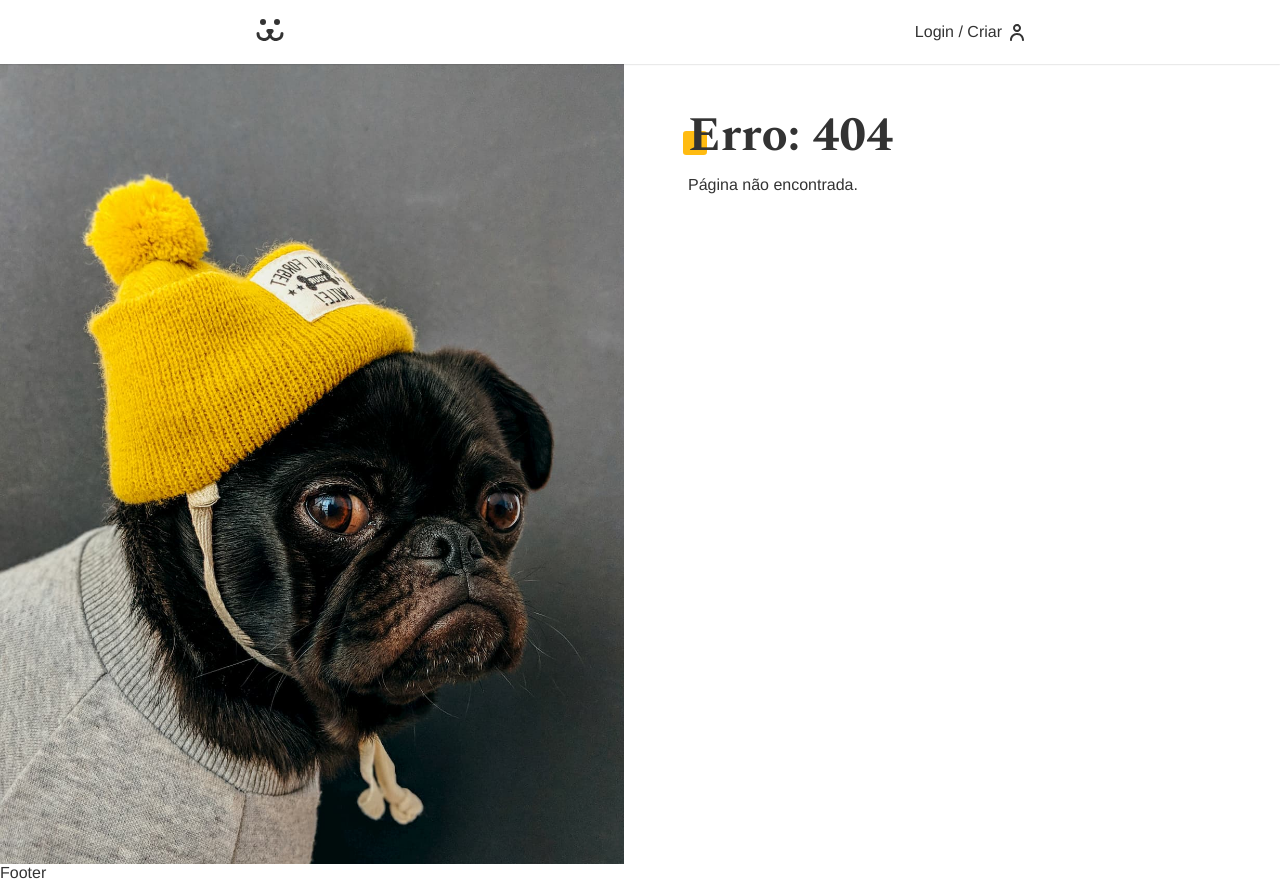
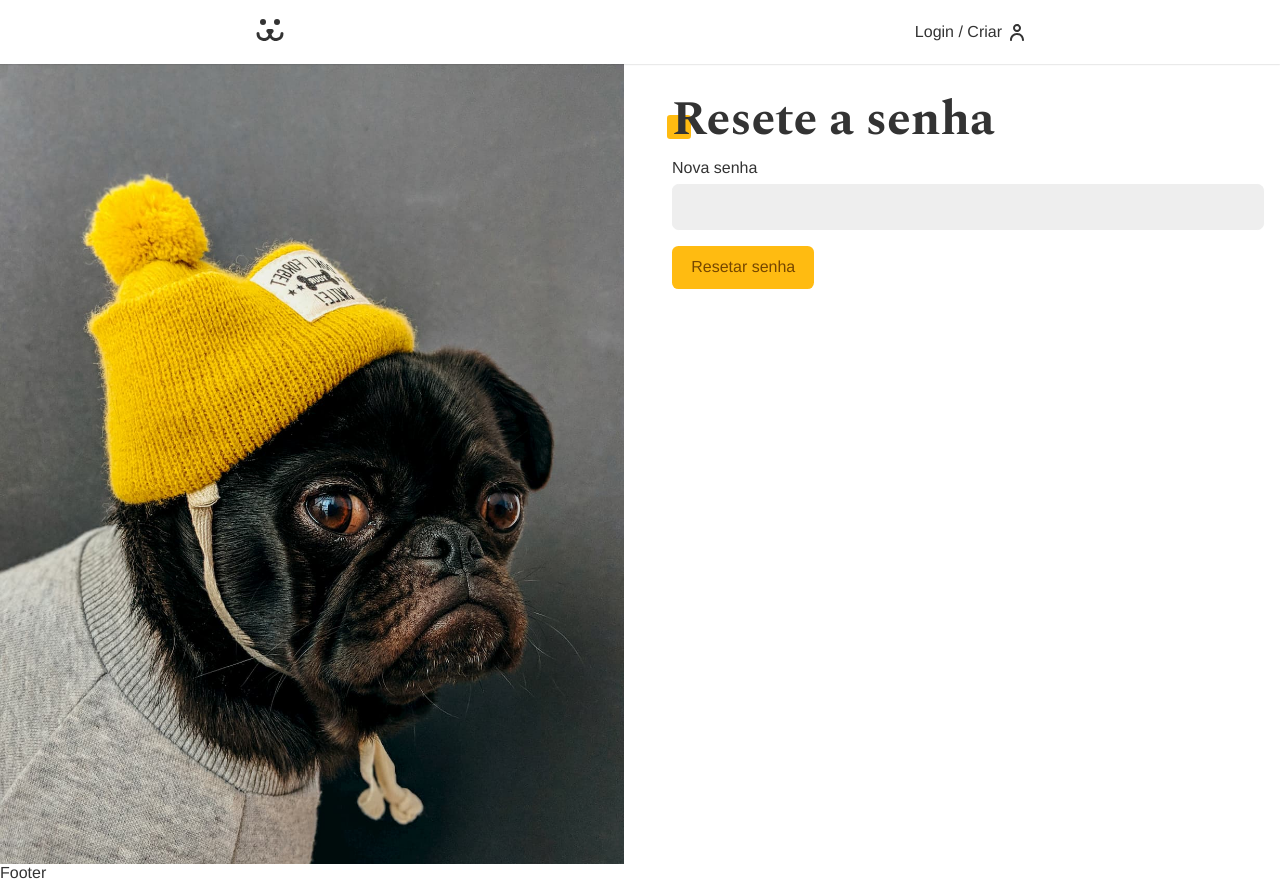
Before and after one commit to pbruny/doguinhos, a React (Vite) app: page /login/resetar in a window 1280 px wide. Before the commit this address had no page. Built offline with nearby package versions, Linux system fonts and the light colour scheme.

Commit message:
password reset form

```diff
--- a/src/Api/api.js
+++ b/src/Api/api.js
@@ -95,3 +95,29 @@ export const PHOTO_DELETE = (id, token) => {
     },
   }
 }
+
+export function PASSWORD_LOST(body) {
+  return {
+    url: `${apiUrl}/api/password/lost`,
+    options: {
+      method: 'POST',
+      headers: {
+        'Content-Type': 'application/json'
+      },
+      body: JSON.stringify(body)
+    }
+  }
+}
+
+export function PASSWORD_RESET(body) {
+  return {
+    url: `${apiUrl}/api/password/reset`,
+    options: {
+      method: 'POST',
+      headers: {
+        'Content-Type': 'application/json'
+      },
+      body: JSON.stringify(body)
+    }
+  }
+}
--- a/src/Components/Login/LoginLostPassword/index.jsx
+++ b/src/Components/Login/LoginLostPassword/index.jsx
@@ -1,5 +1,50 @@
-import React from 'react'
+import React from 'react';
+import { PASSWORD_LOST } from '../../../Api/api';
+import useFetch from '../../../Hooks/useFetch';
+import useForm from '../../../Hooks/useForm';
+import Error from '../../Error';
+import Button from '../../FormComponents/Button';
+import Input from '../../FormComponents/Input';
 
-const LoginLostPassword = () => <div>LoginLostPassword</div>
+const LoginLostPassword = () => {
+  const login = useForm();
+  const { data, loading, error, request } = useFetch();
 
-export default LoginLostPassword
+  const handleSubmit = (event) => {
+    event.preventDeafult();
+
+    if (login.validate()) {
+      const { url, options } = PASSWORD_LOST({
+        login: login.value,
+        url: window.location.href.replace('perdeu', 'resetar'),
+      });
+      request(url, options);
+    }
+  };
+
+  return (
+    <section className="">
+      <h1 className="title">Perdeu a senha?</h1>
+      {data ? (
+        <p style={{ color: '#4c1' }}>{data}</p>
+      ) : (
+        <form onSubmit={handleSubmit}>
+          <Input
+            label="Email / Nome de usuário"
+            type="text"
+            name="login"
+            {...login}
+          />
+          {loading ? (
+            <Button disabled>Enviando</Button>
+          ) : (
+            <Button>Enviar email</Button>
+          )}
+        </form>
+      )}
+      <Error error={error} />
+    </section>
+  );
+};
+
+export default LoginLostPassword;
--- a/src/Components/Login/LoginResetPassword/index.jsx
+++ b/src/Components/Login/LoginResetPassword/index.jsx
@@ -1,5 +1,60 @@
-import React from 'react'
+import React from 'react';
+import Error from '../../Error';
+import Button from '../../FormComponents/Button';
+import Input from '../../FormComponents/Input';
+import useFetch from '../../../Hooks/useFetch';
+import useForm from '../../../Hooks/useForm';
+import { PASSWORD_RESET } from '../../../Api/api';
+import { useNavigate } from 'react-router-dom';
 
-const LoginResetPassword = () => <div>LoginResetPassword</div>
+const LoginResetPassword = () => {
+  const [login, setLogin] = React.useState('');
+  const [key, setKey] = React.useState('');
+  const password = useForm();
+  const { error, loading, request } = useFetch();
+  const navigate = useNavigate();
 
-export default LoginResetPassword
+  React.useEffect(() => {
+    const params = new URLSearchParams(window.location.search);
+    const key = params.get('key');
+    const login = params.get('lorgin');
+
+    if (key) setKey(key);
+    if (login) setLogin(login);
+  }, []);
+
+  const handleSubmit = async (event) => {
+    event.preventDefault();
+
+    if (password.validate()) {
+      const { url, options } = PASSWORD_RESET({ login, key, password });
+      const { response } = await request(url, options);
+
+      if (response.ok) {
+        navigate('/login');
+      }
+    }
+  };
+
+  return (
+    <div>
+      <h1 className="title">Resete a senha</h1>
+      <form onSubmit={handleSubmit}>
+        <Input
+          label="Nova senha"
+          type="password"
+          name="password"
+          {...password}
+        />
+        {loading ? (
+          <Button disabled>Resetando...</Button>
+        ) : (
+          <Button>Resetar senha</Button>
+        )}
+      </form>
+      <Error error={error} />
+    </div>
+  );
+};
+
+export default LoginResetPassword;
--- a/src/Components/Login/index.jsx
+++ b/src/Components/Login/index.jsx
@@ -20,8 +20,8 @@ const Login = () => {
         <Routes>
           <Route path="/" element={<LoginForm />} />
           <Route path="create" element={<LoginCreate />} />
-          <Route path="lost" element={<LoginLostPassword />} />
-          <Route path="reset" element={<LoginResetPassword />} />
+          <Route path="perdeu" element={<LoginLostPassword />} />
+          <Route path="resetar" element={<LoginResetPassword />} />
           <Route path="*" element={<Error404 />} />
         </Routes>
       </div>
```
